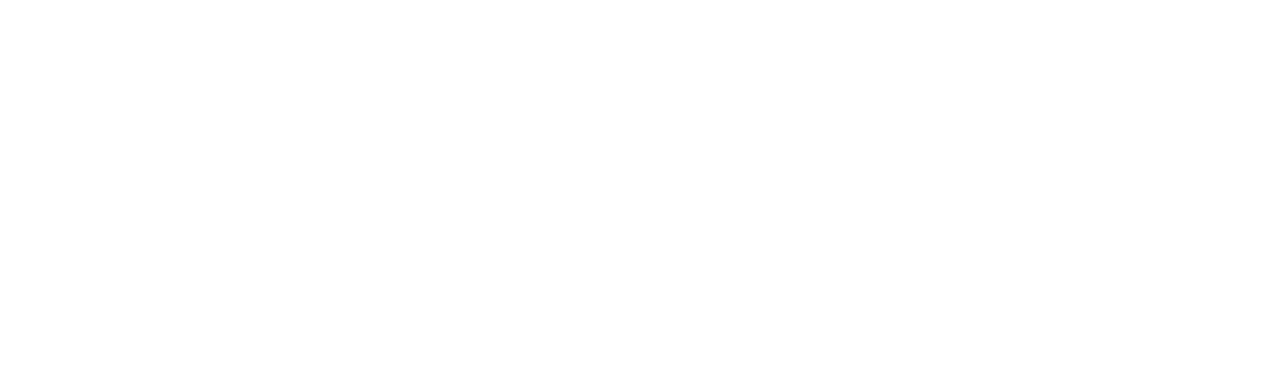
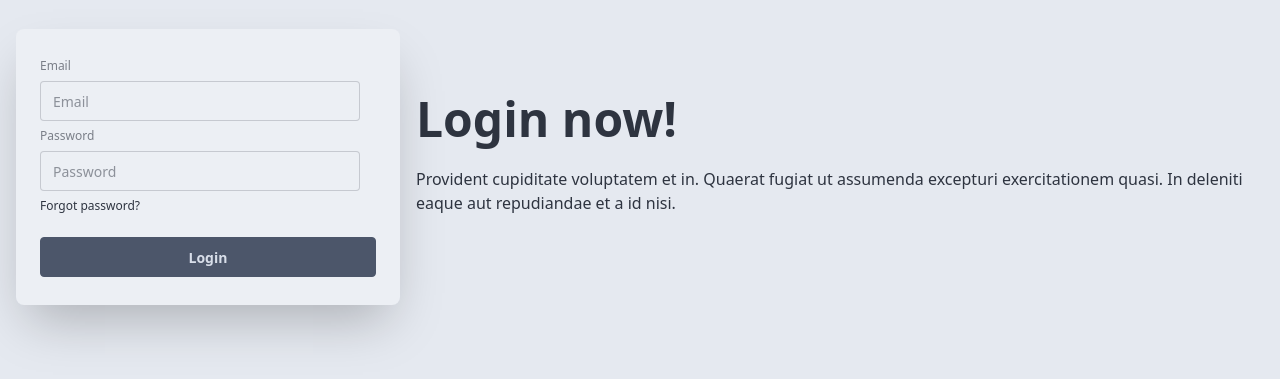
Before and after one commit to Shelflife-Project/Frontend, a React (Vite) app: page /login in a window 1280 px wide. Before the commit this address had no page. Shown: the part 233-612 px from the top of the page. Built offline with nearby package versions, Linux system fonts and the light colour scheme.

Commit message:
Updated packages,  added LoginForm, HomePage, Theme

```diff
--- a/src/App.tsx
+++ b/src/App.tsx
@@ -29,6 +29,9 @@
       </p>
     </>
   )
+
+
+
 }
 
 export default App
--- /dev/null
+++ b/src/Pages/Home.tsx
@@ -0,0 +1,21 @@
+import LoginNavbar from "../components/LoginNavbar";
+
+export default function Home() {
+    return (
+        <div>
+            <LoginNavbar />
+            <div className="hero min-h-screen bg-base-200">
+                <div className="hero-content text-center">
+                    <div className="max-w-md">
+                        <h1 className="text-5xl font-bold">Welcome to ShelfLife!</h1>
+                        <p className="py-6">
+                            Your personal inventory management system.
+                        </p>
+                        <button className="btn btn-primary">Get Started</button>
+                    </div>
+                </div>
+            </div>
+        </div>
+
+    )
+}
--- /dev/null
+++ b/src/components/LoginForm.tsx
@@ -0,0 +1,27 @@
+export default function LoginForm() {
+    return (
+        <div className="hero bg-base-200 min-h-screen">
+            <div className="hero-content flex-col lg:flex-row-reverse">
+                <div className="text-center lg:text-left">
+                    <h1 className="text-5xl font-bold">Login now!</h1>
+                    <p className="py-6">
+                        Provident cupiditate voluptatem et in. Quaerat fugiat ut assumenda excepturi exercitationem
+                        quasi. In deleniti eaque aut repudiandae et a id nisi.
+                    </p>
+                </div>
+                <div className="card bg-base-100 w-full max-w-sm shrink-0 shadow-2xl">
+                    <div className="card-body">
+                        <fieldset className="fieldset">
+                            <label className="label">Email</label>
+                            <input type="email" className="input" placeholder="Email" />
+                            <label className="label">Password</label>
+                            <input type="password" className="input" placeholder="Password" />
+                            <div><a className="link link-hover">Forgot password?</a></div>
+                            <button className="btn btn-neutral mt-4">Login</button>
+                        </fieldset>
+                    </div>
+                </div>
+            </div>
+        </div>
+    )
+}
--- /dev/null
+++ b/src/components/LoginNavbar.tsx
@@ -0,0 +1,11 @@
+import Theme from "./Theme";
+
+export default function LoginNavbar() {
+    return (
+        <div className="navbar bg-base-200 shadow-xs">
+            <div className="flex-none">
+                <Theme />
+            </div>
+        </div>
+    )
+}
--- /dev/null
+++ b/src/components/Theme.tsx
@@ -0,0 +1,26 @@
+export default function Theme() {
+    return (
+        <label className="swap swap-rotate">
+            {/* this hidden checkbox controls the state */}
+            <input type="checkbox" className="theme-controller" value="night" />
+
+            {/* sun icon */}
+            <svg
+                className="swap-off h-10 w-10 fill-current"
+                xmlns="http://www.w3.org/2000/svg"
+                viewBox="0 0 24 24">
+                <path
+                    d="M5.64,17l-.71.71a1,1,0,0,0,0,1.41,1,1,0,0,0,1.41,0l.71-.71A1,1,0,0,0,5.64,17ZM5,12a1,1,0,0,0-1-1H3a1,1,0,0,0,0,2H4A1,1,0,0,0,5,12Zm7-7a1,1,0,0,0,1-1V3a1,1,0,0,0-2,0V4A1,1,0,0,0,12,5ZM5.64,7.05a1,1,0,0,0,.7.29,1,1,0,0,0,.71-.29,1,1,0,0,0,0-1.41l-.71-.71A1,1,0,0,0,4.93,6.34Zm12,.29a1,1,0,0,0,.7-.29l.71-.71a1,1,0,1,0-1.41-1.41L17,5.64a1,1,0,0,0,0,1.41A1,1,0,0,0,17.66,7.34ZM21,11H20a1,1,0,0,0,0,2h1a1,1,0,0,0,0-2Zm-9,8a1,1,0,0,0-1,1v1a1,1,0,0,0,2,0V20A1,1,0,0,0,12,19ZM18.36,17A1,1,0,0,0,17,18.36l.71.71a1,1,0,0,0,1.41,0,1,1,0,0,0,0-1.41ZM12,6.5A5.5,5.5,0,1,0,17.5,12,5.51,5.51,0,0,0,12,6.5Zm0,9A3.5,3.5,0,1,1,15.5,12,3.5,3.5,0,0,1,12,15.5Z" />
+            </svg>
+
+            {/* moon icon */}
+            <svg
+                className="swap-on h-10 w-10 fill-current"
+                xmlns="http://www.w3.org/2000/svg"
+                viewBox="0 0 24 24">
+                <path
+                    d="M21.64,13a1,1,0,0,0-1.05-.14,8.05,8.05,0,0,1-3.37.73A8.15,8.15,0,0,1,9.08,5.49a8.59,8.59,0,0,1,.25-2A1,1,0,0,0,8,2.36,10.14,10.14,0,1,0,22,14.05,1,1,0,0,0,21.64,13Zm-9.5,6.69A8.14,8.14,0,0,1,7.08,5.22v.27A10.15,10.15,0,0,0,17.22,15.63a9.79,9.79,0,0,0,2.1-.22A8.11,8.11,0,0,1,12.14,19.73Z" />
+            </svg>
+        </label>
+    )
+}
--- a/src/index.css
+++ b/src/index.css
@@ -1,5 +1,5 @@
 @import "tailwindcss";
 
 @plugin "daisyui" {
-  themes: light --default, black --prefersdark;
+  themes: nord --default, night --prefers-dark;
 }
--- a/src/main.tsx
+++ b/src/main.tsx
@@ -1,12 +1,14 @@
 import { createRoot } from 'react-dom/client'
 import './index.css'
-import App from './App.tsx'
 import { BrowserRouter, Routes, Route } from 'react-router'
+import LoginForm from './components/LoginForm.tsx'
+import Home from './Pages/Home.tsx'
 
 createRoot(document.getElementById('root')!).render(
   <BrowserRouter>
     <Routes>
-      <Route path='/' element={<App />} />
+      <Route path='/' element={<Home />} />
+      <Route path='/login' element={<LoginForm />} />
       <Route path='/test' element={<p>Test</p>} />
     </Routes>
   </BrowserRouter>,
```
Also changed, not shown: src/Pages/Login.tsx (added), 1 other file (tests, documents, lock files or other folders).
